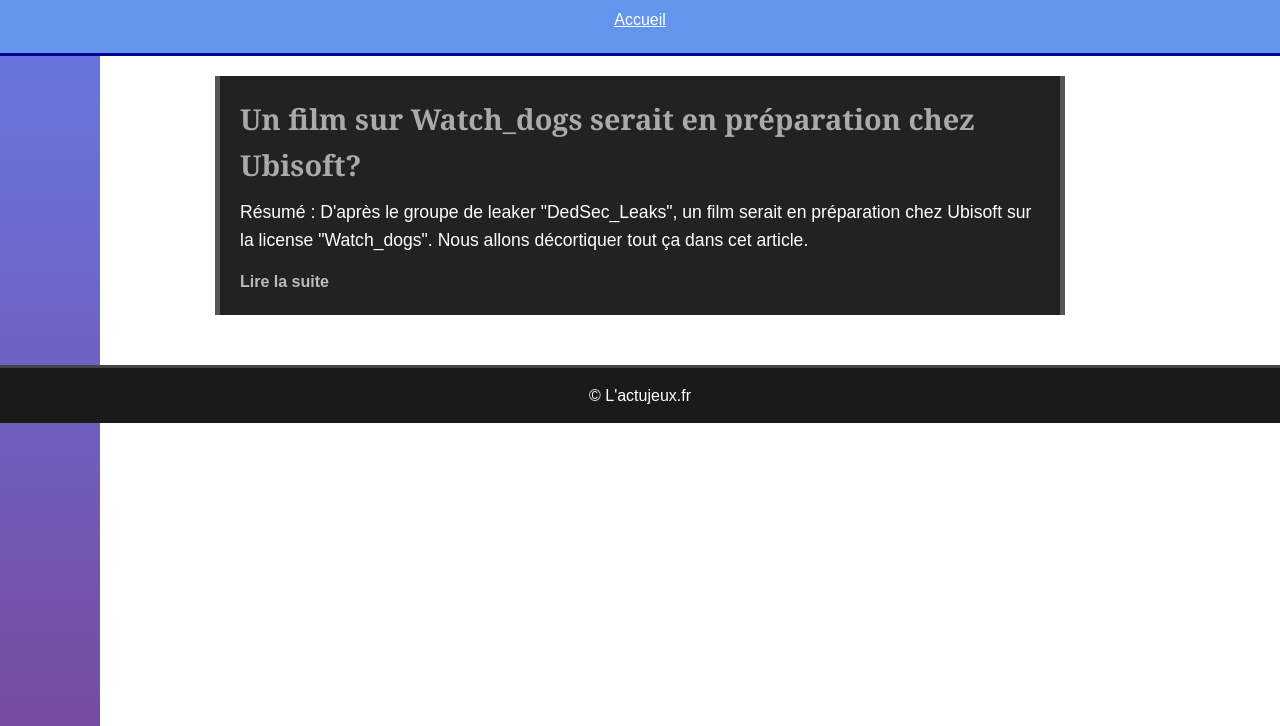
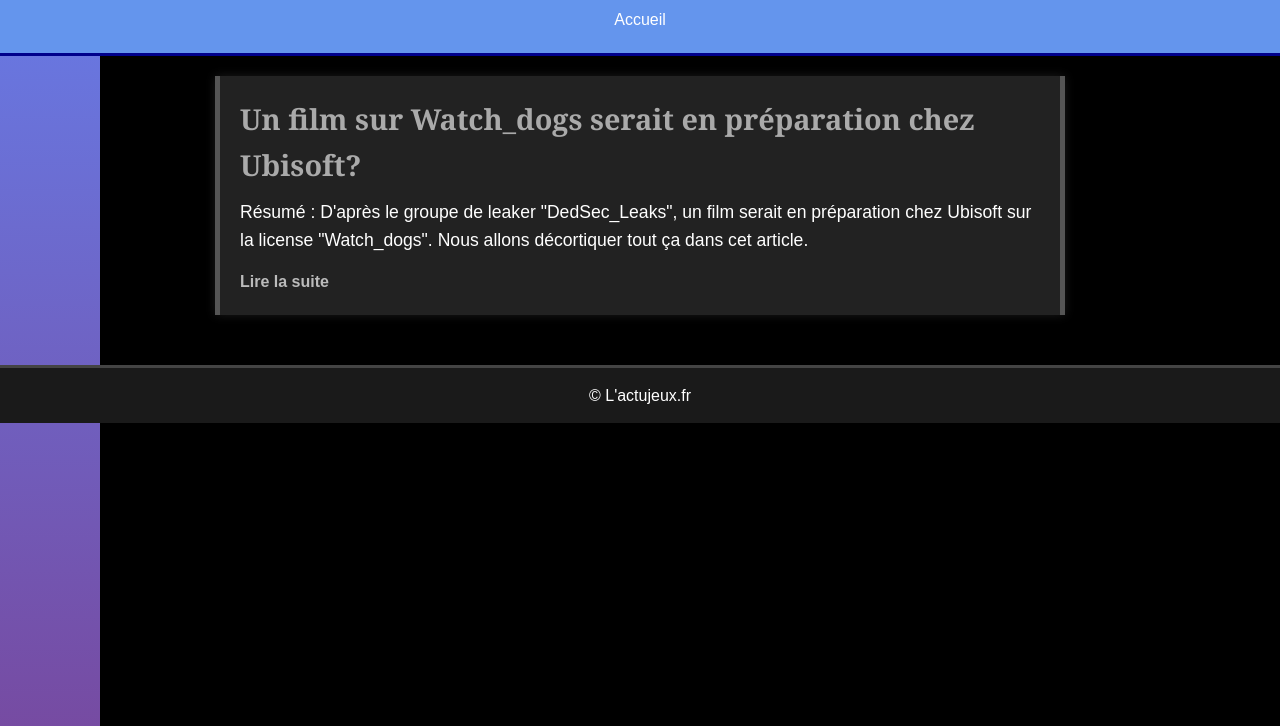
Before and after one commit to TheVaro93/Site_arts, a plain HTML site: page Site l'actujeux/index.html in a window 1280 px wide. Shown: the part 74-800 px from the top of the page. Drawn offline with Linux system fonts and the light colour scheme.

Commit message:
correction et mise en forme du css

```diff
--- a/Site l'actujeux/style.css
+++ b/Site l'actujeux/style.css
@@ -1,10 +1,17 @@
-body, h1, h2, p, article, header, footer, main {
+body,
+h1,
+h2,
+p,
+article,
+header,
+footer,
+main {
     margin: 0;
     padding: 0;
 }
 
 body {
-    backround-color: black;
+    background-color: black;
     color: white;
     font-family: Arial, sans-serif;
     line-height: 1.6;
@@ -29,13 +36,13 @@
 
 nav a {
     color: white;
-    text-decoraton: none;
+    text-decoration: none;
     margin: 0 10px;
     font-style: 1.2em;
 }
 
 nav a:hover {
-    color:#ccc
+    color: #ccc
 }
 
 main {
@@ -52,7 +59,7 @@
     background-color: #222;
     border-left: 5px solid #555;
     border-right: 5px solid #555;
-    bow-shadow: 0 0 10px rgba(255, 255, 255, 0.1)
+    box-shadow: 0 0 10px rgba(255, 255, 255, 0.1)
 }
 
 article h2 {
@@ -87,7 +94,7 @@
 
 body:before,
 body:after {
-    content:"";
+    content: "";
     position: fixed;
     top: 0;
     bottom: 0;
```
